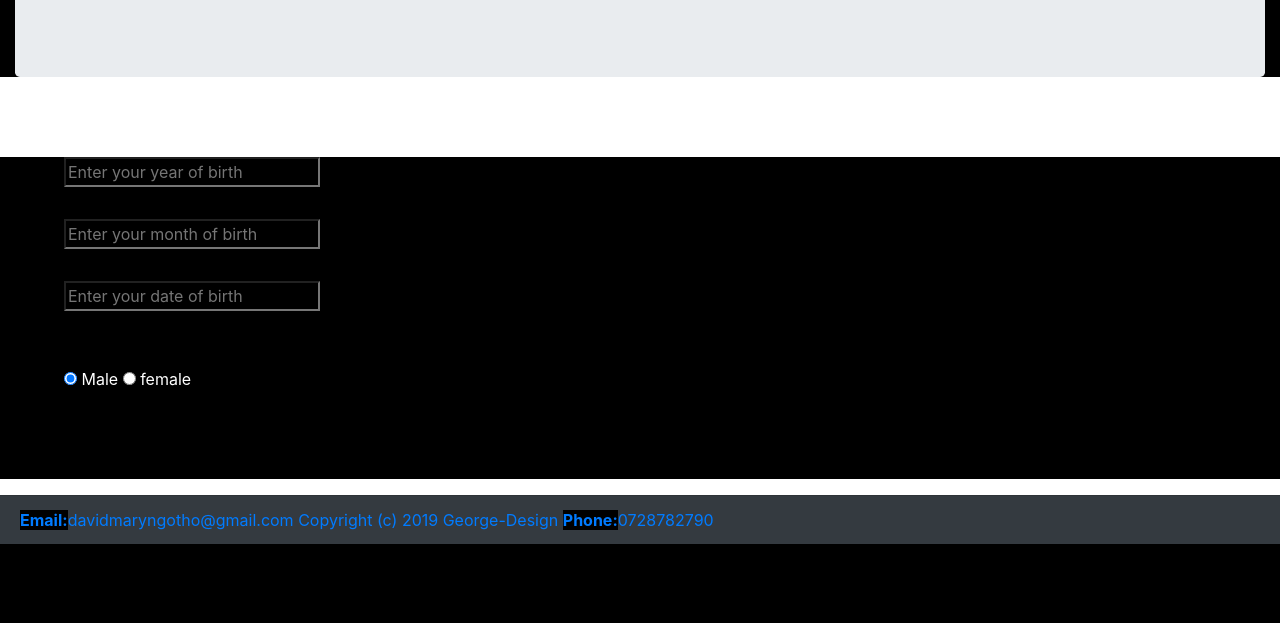
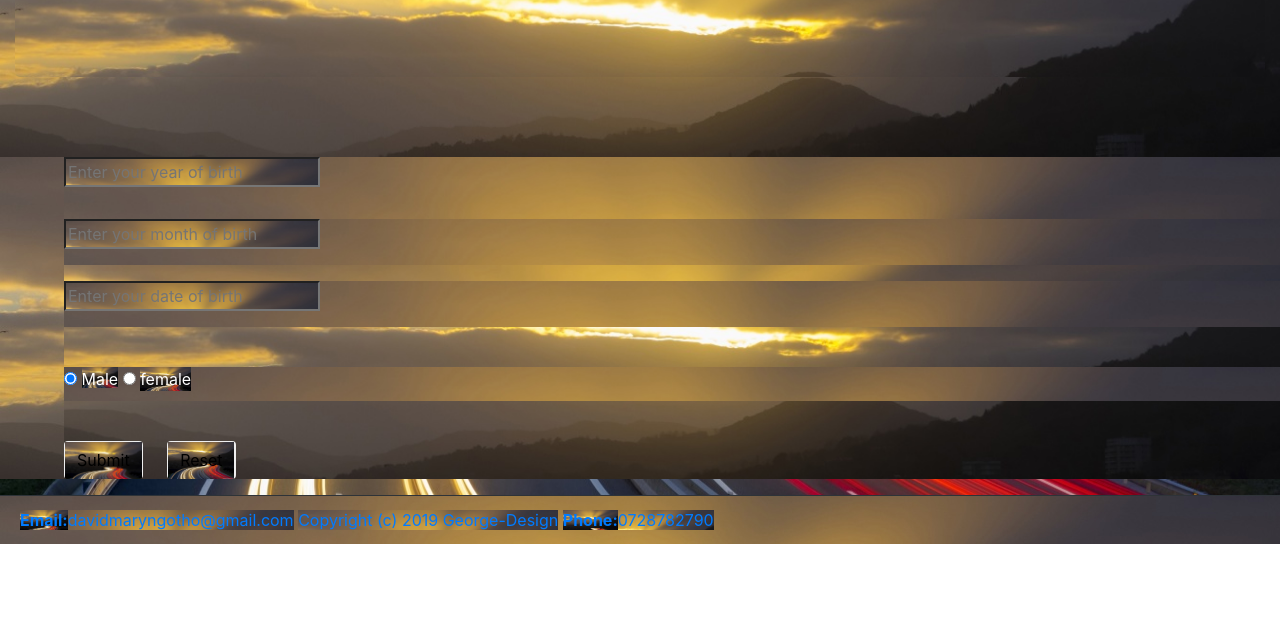
Before and after one commit to George-design/Akan-names, a plain HTML site: page index.html in a window 1280 px wide. Shown: the part 177-800 px from the top of the page. Drawn offline with nearby package versions, Linux system fonts and the light colour scheme.

Commit message:
created a development branch

```diff
--- a/styles.css
+++ b/styles.css
@@ -1,5 +1,5 @@
 *{
-    background-color: black;
+    background-image: url(highway.jpg);
     background-size: 100%;
     background-repeat: no-repeat;
     opacity: 5;
```
